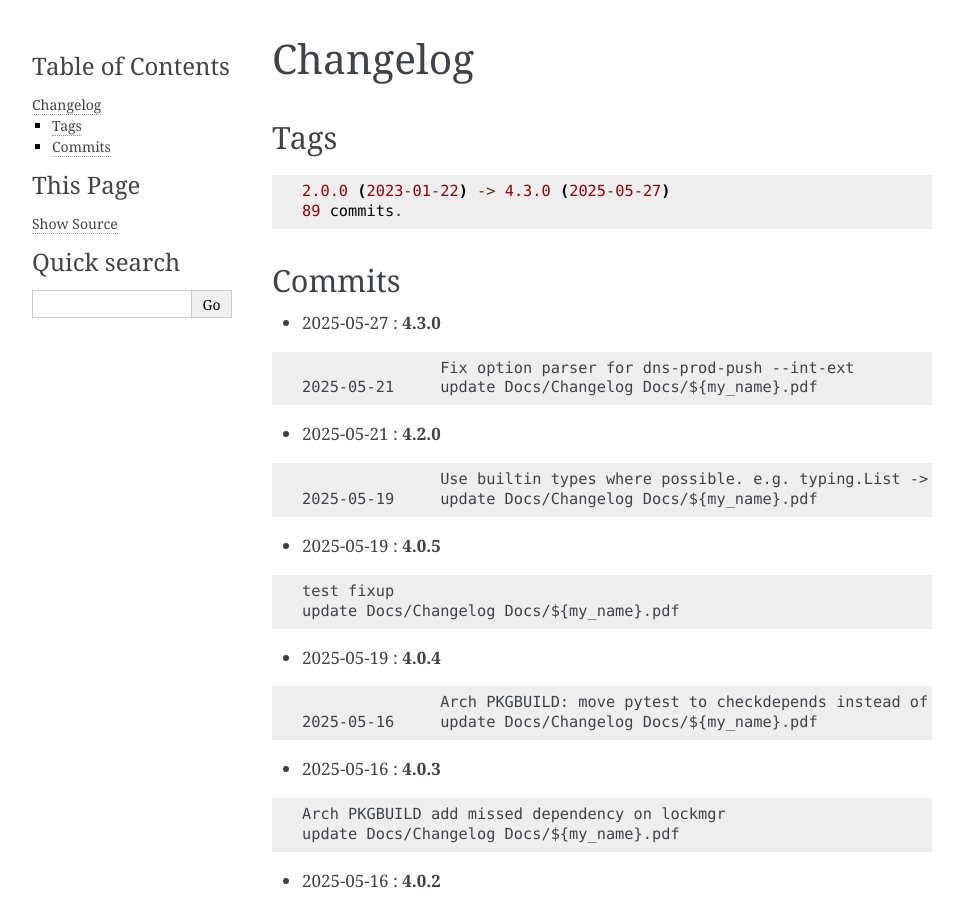
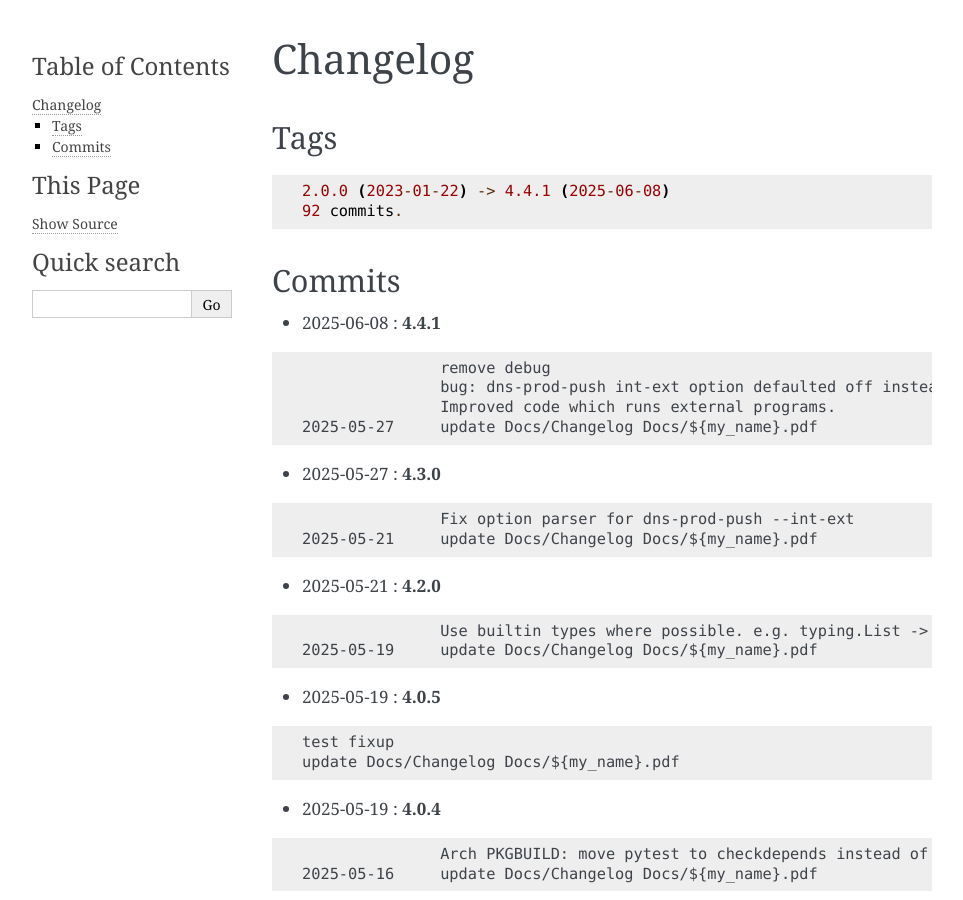
Before and after one commit to gene-git/dns_tools, a Sphinx documentation site: the page built from Docs/Changelog.rst, in a window 1280 px wide and 900 px high. Shown: the whole window, without its empty margins (148-1111 px from the left). Built offline with Sphinx 7.4.7, drawn with Linux system fonts in a browser that asks for light colours; pages that are not in the unit, such as notebooks, are missing from menus.

Commit message:
update Docs/Changelog Docs/${my_name}.pdf

```diff
--- a/Docs/Changelog.rst
+++ b/Docs/Changelog.rst
@@ -7,12 +7,21 @@ Tags
 
 ::
 
-	2.0.0 (2023-01-22) -> 4.3.0 (2025-05-27)
-	89 commits.
+	2.0.0 (2023-01-22) -> 4.4.1 (2025-06-08)
+	92 commits.
 
 Commits
 =======
 
+
+* 2025-06-08  : **4.4.1**
+
+::
+
+                remove debug
+                bug: dns-prod-push int-ext option defaulted off instead of both
+                Improved code which runs external programs.
+ 2025-05-27     update Docs/Changelog Docs/${my_name}.pdf
 
 * 2025-05-27  : **4.3.0**
 
```
Also changed, not shown: 2 other files.
